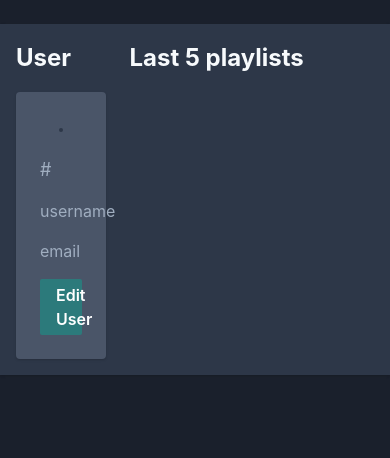
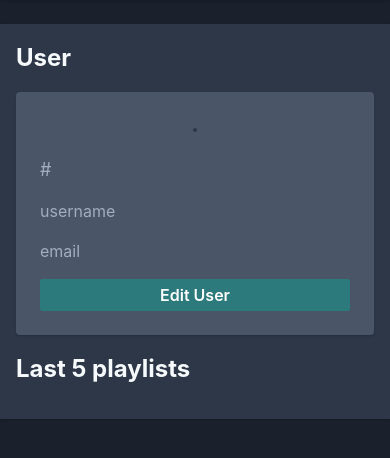
Before and after one commit to hdahlheim/musicshuffle, a PHP site: template resources/templates/users/show.twig in a window 390 px wide. Shown: the part 56-514 px from the top of the page. Run offline with PHP 8.4, Linux system fonts and the light colour scheme; the template is opened without the code that fills it, so the values that code supplies are empty; some libraries are stand-ins or nearby versions.

Commit message:
Add mobile views

```diff
--- /dev/null
+++ b/public/js/menu.js
@@ -0,0 +1,5 @@
+const menu = document.querySelector('#menu');
+
+function toggleMenu () {
+  menu.classList.toggle('hidden')
+}
--- a/resources/templates/home/home_loggedOut.twig
+++ b/resources/templates/home/home_loggedOut.twig
@@ -1,7 +1,7 @@
 {% extends "layouts/_base.twig" %}
 {% block main %}
 <main class="flex items-center h-screen -mt-20">
-    <div class="w-full p-10 ml-48 bg-teal-600 rounded-l-lg shadow-md">
+    <div class="w-full p-10 bg-teal-600 rounded shadow-md md:rounded-l-lg md:ml-48">
         <h1 class="mb-8 text-5xl">Wellcome to music shuffle</h1>
         <a class="px-6 py-2 text-xl bg-teal-800 rounded-full shadow" href="/login">Login</a>
     </div>
--- a/resources/templates/layouts/_base.twig
+++ b/resources/templates/layouts/_base.twig
@@ -20,4 +20,5 @@
     {% endblock %}
 </body>
 {% block scripts %}{% endblock %}
+<script src="/js/menu.js"></script>
 </html>
--- a/resources/templates/partials/_nav.twig
+++ b/resources/templates/partials/_nav.twig
@@ -1,17 +1,40 @@
-<nav class="fixed inset-x-0 top-0 p-4 bg-gray-700">
+<nav class="fixed inset-x-0 top-0 p-4 bg-gray-700 shadow">
     <div class="container flex justify-between mx-auto font-semibold">
         <div>
             <a href="/">Music Shuffle</a>
         </div>
         {% if isLoggedIn %}
-        <div>
+        <div class="hidden md:block">
             <a class="mx-6 hover:text-teal-600 {% if (path == '/') %}text-teal-500{% endif %}" href="/">Home</a>
             <a class="mx-6 hover:text-teal-600 {% if (path == '/playlists') %}text-teal-500{% endif %}" href="/playlists">Playlists</a>
             <a class="mx-6 hover:text-teal-600 {% if (path == '/users') %}text-teal-500{% endif %}" href="/users">Users</a>
         </div>
-        <div>
+        <div class="hidden md:block">
             <a class="px-2 py-1 text-sm text-red-100 bg-red-600 rounded-sm hover:bg-red-800" href="/logout">logout</a>
         </div>
+        <button onClick="toggleMenu()" class="block md:hidden">
+            <svg viewBox="0 0 24 24" class="w-6 h-6">
+                <path class="text-gray-100 fill-current" fill-rule="evenodd" d="M4 5h16a1 1 0 0 1 0 2H4a1 1 0 1 1 0-2zm0 6h16a1 1 0 0 1 0 2H4a1 1 0 0 1 0-2zm0 6h16a1 1 0 0 1 0 2H4a1 1 0 0 1 0-2z"></path>
+            </svg>
+        </button>
         {% endif %}
     </div>
+    {% if isLoggedIn %}
+    <div class="hidden mt-2 md:hidden" id="menu" >
+        <ul class="font-semibold">
+            <li class="mb-2">
+                <a class="hover:text-teal-600 {% if (path == '/') %}text-teal-500{% endif %}" href="/">Home</a>
+            </li>
+            <li class="mb-2">
+                <a class="hover:text-teal-600 {% if (path == '/playlists') %}text-teal-500{% endif %}" href="/playlists">Playlists</a>
+            </li>
+            <li class="mb-2">
+                <a class="hover:text-teal-600 {% if (path == '/users') %}text-teal-500{% endif %}" href="/users">Users</a>
+            </li>
+            <li>
+                <a class="px-2 py-1 text-sm text-red-100 bg-red-600 rounded-sm hover:bg-red-800" href="/logout">logout</a>
+            </li>
+        </ul>
+    </div>
+    {% endif %}
 </nav>
--- a/resources/templates/playlists/show.twig
+++ b/resources/templates/playlists/show.twig
@@ -1,7 +1,7 @@
 {% extends "layouts/_base.twig" %}
 {% block main %}
-<main class="container flex justify-between p-4 mx-auto bg-gray-800 rounded-sm">
-    <div class="w-1/4 p-4 mr-6 bg-gray-700">
+<main class="container justify-between p-4 mx-auto bg-gray-800 rounded-sm md:flex">
+    <div class="w-full p-4 bg-gray-700 md:mr-2 ld:mr-6 md:w-1/2 ld:w-1/4">
         <div>
             <span class="font-semibold text-gray-500">#</span>
             <span class="font-semibold">{{playlist.meta.id}}</span>
@@ -15,7 +15,7 @@
             </svg>
         </a>
     </div>
-    <div class="w-3/4">
+    <div class="w-full mt-4 md:mt-0 md:w-1/2 lg:w-3/4">
         <div class="flex justify-between mb-4">
             <h2 class="text-xl font-bold">Playlist Items</h2>
             <a class="text-sm btn-teal" href="/playlists/{{playlist.meta.id}}/songs/create">Add Song</a>
--- a/resources/templates/users/show.twig
+++ b/resources/templates/users/show.twig
@@ -1,7 +1,7 @@
 {% extends "layouts/_base.twig" %}
 {% block main %}
-    <main class="container flex p-4 mx-auto bg-gray-800 shadow">
-        <div class="w-1/4 mr-6">
+    <main class="container p-4 mx-auto bg-gray-800 shadow md:flex">
+        <div class="w-full md:mr-4 lg:mr-6 md:w-1/2 lg:w-1/4">
             <h2 class="mb-4 text-2xl font-bold">User</h2>
             <div class="p-6 bg-gray-700 rounded shadow">
                 <div class="mb-4 text-center">
@@ -28,7 +28,7 @@
                 {% endif %}
             </div>
         </div>
-        <div class="w-3/4">
+        <div class="w-full mt-4 md:mt-0 md:w-1/2 lg:w-3/4">
             <h2 class="mb-4 text-2xl font-bold">Last 5 playlists</h2>
             {% include "partials/_playlists_list.twig" %}
         </div>
```
Also changed, not shown: resources/templates/users/index.twig (+4 -4 lines).
